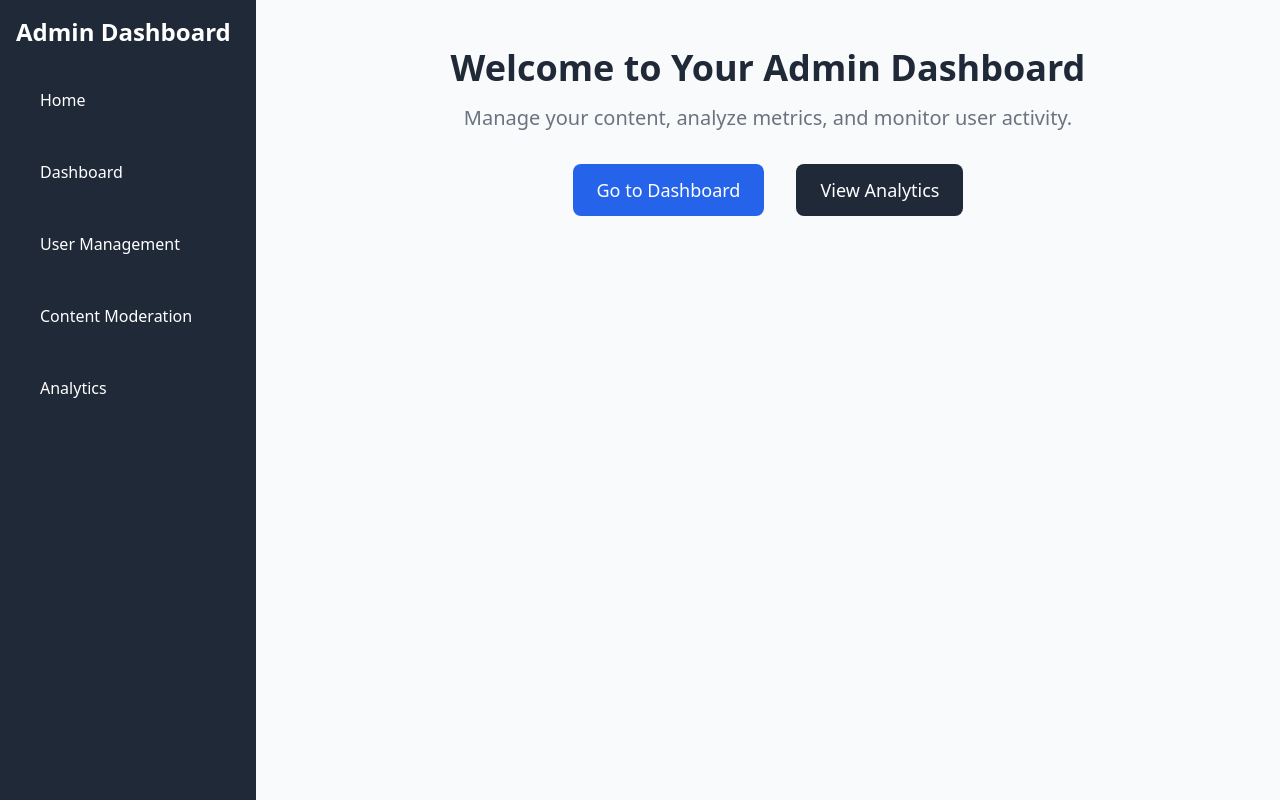
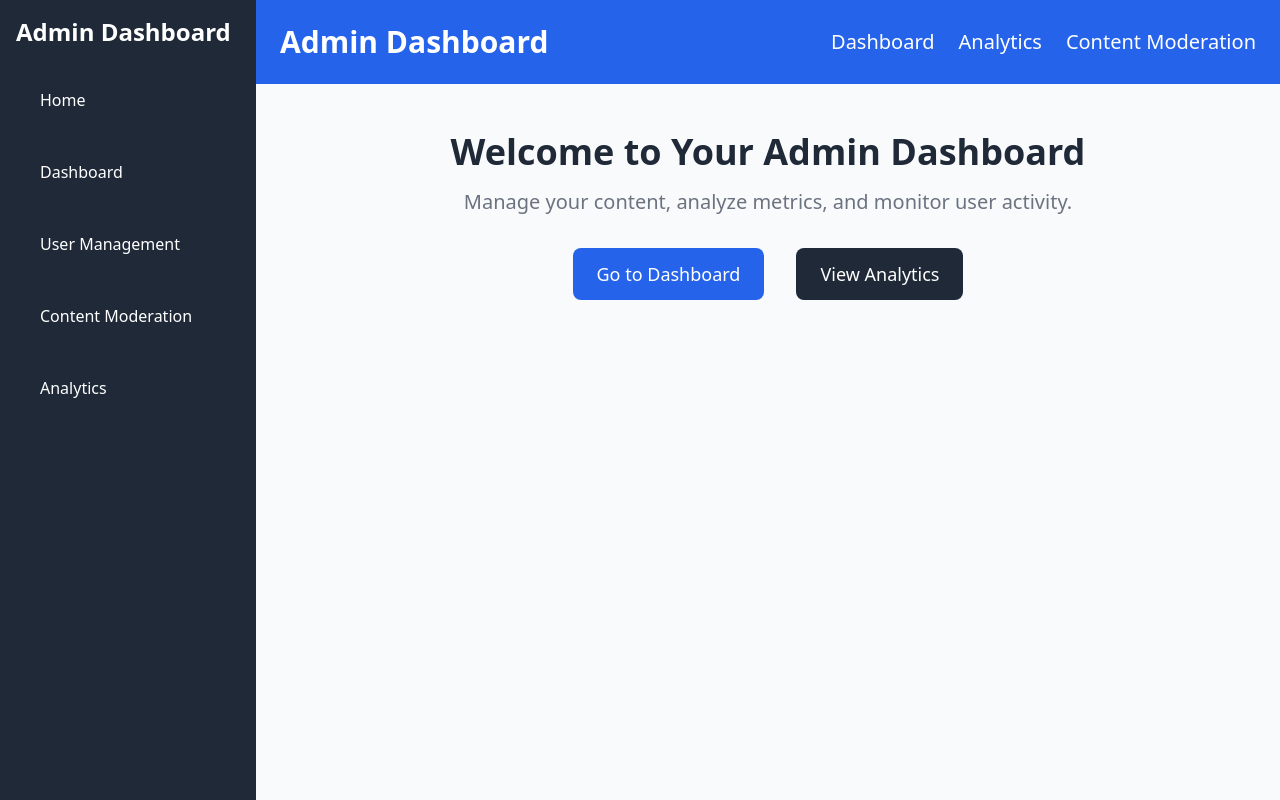
Before and after one commit to sayan365/Admin-dashboard-for-a-social-media, a Next.js app: page /home in a window 1280 px wide. Built offline with nearby package versions, Linux system fonts and the light colour scheme.

Commit message:
home page updated

```diff
--- a/app/home/page.tsx
+++ b/app/home/page.tsx
@@ -6,9 +6,9 @@ const HomePage = () => {
   return (
     <div className="min-h-screen flex flex-col bg-gray-50 dark:bg-gray-900">
       {/* Header */}
-      {/* <header className="bg-blue-600 text-white p-6">
+      <header className="bg-blue-600 text-white p-6">
         <div className="max-w-screen-xl mx-auto flex justify-between items-center">
-
+          <h1 className="text-3xl font-semibold">Admin Dashboard</h1>
           <nav className="space-x-6">
             <Link href="/dashboard" className="text-xl hover:text-gray-300">
               Dashboard
@@ -24,7 +24,7 @@ const HomePage = () => {
             </Link>
           </nav>
         </div>
-      </header> */}
+      </header>
 
       {/* Main Content */}
       <main className="flex-1 px-6 py-12">
```
